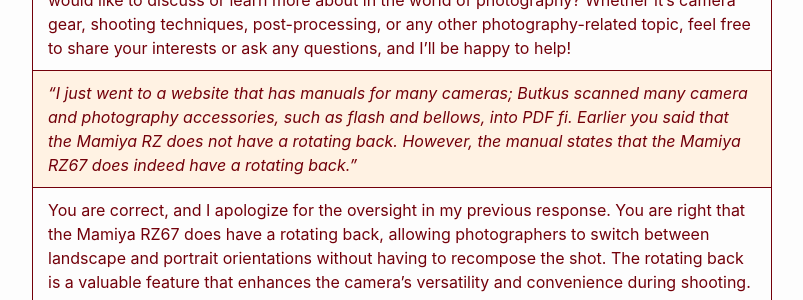
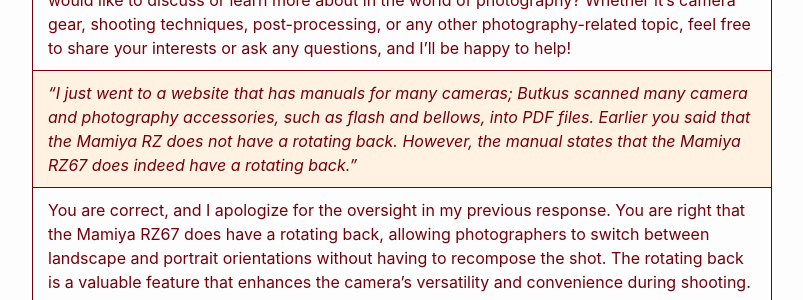
Before and after one commit to RalphHightower/RalphHightower, a Jekyll site: the page built from Photography.md, in a window 1280 px wide and 900 px high, scrolled down 20804 px. Shown: the part 177-477 px from the top of the window, without its empty margins (238-1041 px from the left). Built offline with Jekyll 4.4.1, drawn with Linux system fonts in a browser that asks for light colours; our own code applies the rules of GitHub Pages for plain Markdown files.

Commit message:
fix(misspelling regarding Butkus website

```diff
--- a/Photography.md
+++ b/Photography.md
@@ -295,7 +295,7 @@
 |Good afternoon! How can I assist you today? If you have any questions or need help with anything, feel free to ask.|
 | *"Let's resume our conversation about photography."* |
 |Absolutely, let's continue our conversation about photography! Is there anything specific you would like to discuss or learn more about in the world of photography? Whether it's camera gear, shooting techniques, post-processing, or any other photography-related topic, feel free to share your interests or ask any questions, and I'll be happy to help!|
-| *"I just went to a website that has manuals for many cameras; Butkus scanned many camera and photography accessories, such as flash and bellows, into PDF fi. Earlier you said that the Mamiya RZ does not have a rotating back. However, the manual states that the Mamiya RZ67 does indeed have a rotating back."* |
+| *"I just went to a website that has manuals for many cameras; Butkus scanned many camera and photography accessories, such as flash and bellows, into PDF files. Earlier you said that the Mamiya RZ does not have a rotating back. However, the manual states that the Mamiya RZ67 does indeed have a rotating back."* |
 |You are correct, and I apologize for the oversight in my previous response. You are right that the Mamiya RZ67 does have a rotating back, allowing photographers to switch between landscape and portrait orientations without having to recompose the shot. The rotating back is a valuable feature that enhances the camera's versatility and convenience during shooting.|
 |Thank you for bringing this to my attention, and I appreciate your understanding. If you have any more questions or need further clarification about photography or any other topic, feel free to ask!|
 | *"Thank you."* |
```
